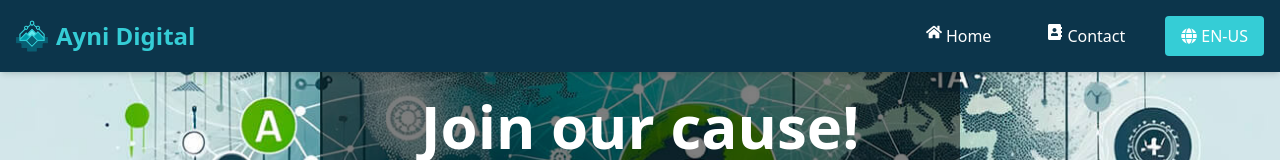
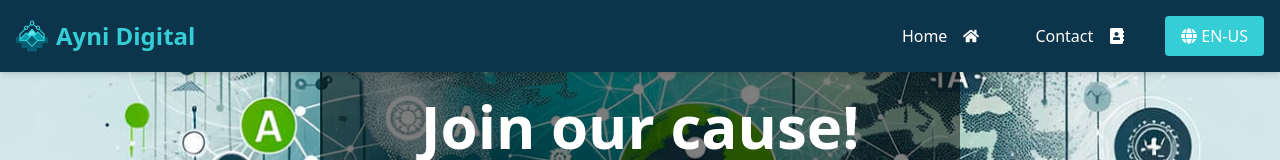
Before and after one commit to CARLOSARQU/proyecto, a React (Vite) app: page / in a window 1280 px wide. Shown: the top 160 px of the page. Built offline with nearby package versions, Linux system fonts and the light colour scheme.

Commit message:
Se arreglo los iconos en el navbar y en la vista responsibe

```diff
--- a/src/components/Navbar.jsx
+++ b/src/components/Navbar.jsx
@@ -50,19 +50,19 @@ export default function Navbar() {
         >
           <Link
             to="/"
-            className="block md:inline-flex w-full md:w-auto px-4 py-2 text-white hover:text-secundario transition"
+            className="block md:inline-flex w-full md:w-auto px-4 py-2 text-white hover:text-secundario transition items-center md:justify-between flex-col md:flex-row gap-2 md:gap-4"
             onClick={() => setIsOpen(false)}
           >
-            <FaHome className="inline-block mr-1 text-base align-middle" />
             {t("navbar.home")}
+            <FaHome className="text-base hidden md:block" />
           </Link>
           <Link
             to="/contacto"
-            className="block md:inline-flex w-full md:w-auto px-4 py-2 text-white hover:text-secundario transition"
+            className="block md:inline-flex w-full md:w-auto px-4 py-2 text-white hover:text-secundario transition items-center md:justify-between flex-col md:flex-row gap-2 md:gap-4"
             onClick={() => setIsOpen(false)}
           >
-            <FaAddressBook className="inline-block mr-1 text-base align-middle" />
             {t("navbar.contact")}
+            <FaAddressBook className="text-base hidden md:block" />
           </Link>
           <button
             onClick={() => {
```
